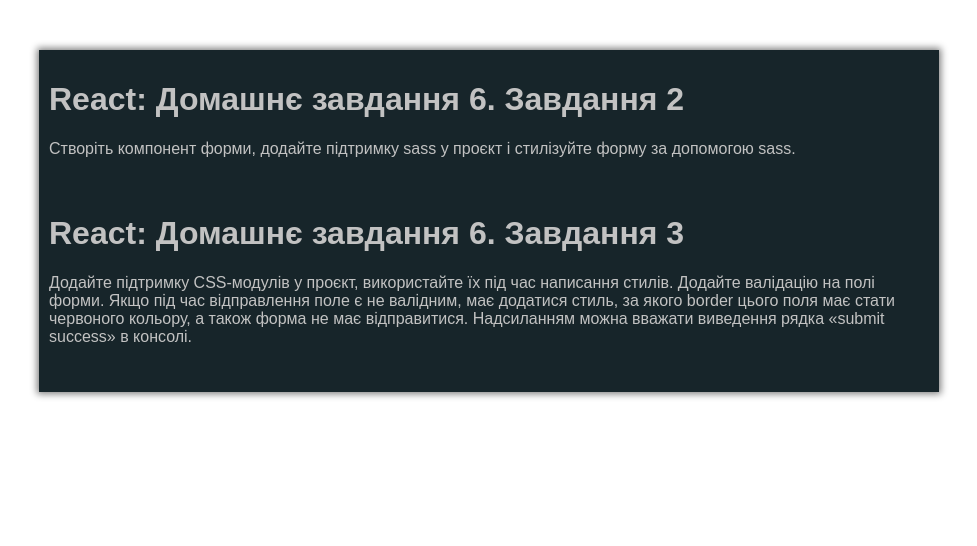
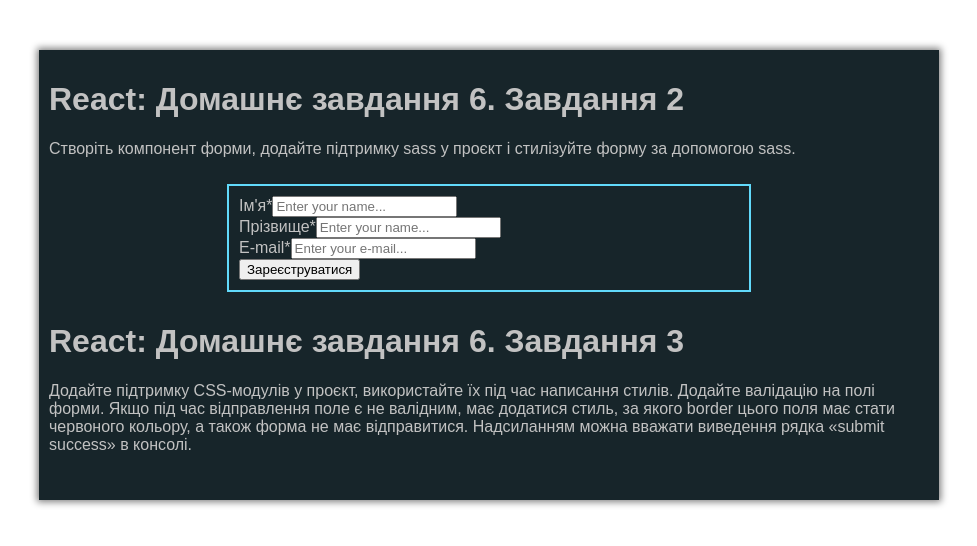
Before and after one commit to SerhiiHats/hw-6-at-react, a React (Create React App) app: page / in a window 1280 px wide. Shown: the top 546 px of the page, without its empty margins (151-1128 px from the left). Built offline with nearby package versions, Linux system fonts and the light colour scheme.

Commit message:
ффÐadd form

```diff
--- a/src/components/App/App.js
+++ b/src/components/App/App.js
@@ -2,6 +2,7 @@
 import Header from "../Header/Header";
 import {connect} from "react-redux";
 import React, {Component} from 'react';
+import FormFeedback from "../FormFeedback/FormFeedback";
 
 class App extends Component {
   render() {
@@ -9,6 +10,7 @@
     return (
       <div className="App">
         <Header nameTask={headerReducer.task1} descriptionTask={headerReducer.description1}/>
+        <FormFeedback/>
         <Header nameTask={headerReducer.task2} descriptionTask={headerReducer.description2}/>
 
       </div>
--- /dev/null
+++ b/src/components/FormFeedback/FormFeedback.css
@@ -0,0 +1,78 @@
+.ContainerForm {
+    background-color: #6E6C78;
+    color: white;
+    padding: 20px 0;
+}
+
+.FormFeedback {
+    width: 500px;
+    margin: 0 auto 0 auto;
+    border: 2px solid #61dafb;
+    display: flex;
+    flex-direction: column;
+    padding: 10px;
+}
+
+.FormFeedback .Row {
+    display: flex;
+    justify-content: space-between;
+}
+
+
+.FormFeedback .Row:first-child label {
+    text-align: left;
+    width: 46%;
+    font-weight: bold;
+    margin: 10px 0;
+}
+
+
+.FormFeedback .Row:first-child input {
+    display: block;
+    width: 96%;
+    height: 24px;
+    font-size: 12px;
+}
+
+.FormFeedback .Row:first-child input::placeholder {
+    font-size: 12px;
+}
+
+
+.FormFeedback .Row:nth-child(2) label {
+    text-align: left;
+    width: 100%;
+    font-weight: bold;
+    margin: 10px 0;
+}
+
+
+.FormFeedback .Row:nth-child(2) .Comment {
+    width: 98.5%;
+    height: 100px;
+    margin: 0;
+    resize: none;
+    display: block;
+}
+
+.FormFeedback .Row:nth-child(3) {
+    width: 99.5%;
+    justify-content: right;
+}
+
+.FormFeedback .Row:nth-child(3) .BtnSubmit {
+    background-color: #B7CF52;
+    color: #FFFFFF;
+    padding: 12px;
+    font-weight: bold;
+    font-size: 16px;
+    border: none;
+}
+
+.FormFeedback .Row:nth-child(3) .BtnSubmit:hover {
+    background-color: #94a844;
+}
+
+.FormFeedback .Row:nth-child(3) .BtnSubmit:active {
+    background-color: #B7CF52;
+}
--- /dev/null
+++ b/src/components/FormFeedback/FormFeedback.js
@@ -0,0 +1,80 @@
+import "./FormFeedback.css"
+import {Component} from "react";
+import {addAC} from "./formAction";
+import {connect} from "react-redux";
+
+class FormFeedback extends Component {
+  state = {
+    userName: "",
+    userEmail: "",
+    userComment: "",
+  }
+
+  handlerValue(e, valueName) {
+    this.setState({[valueName]: e.target.value})
+  }
+
+  cleanForm() {
+    this.setState({
+      userName: "",
+      userEmail: "",
+      userComment: "",
+    })
+  }
+
+  render() {
+
+    const {dispatch} = this.props;
+
+    return (
+      <div className={"containerForm"}>
+        <form className={"FormFeedback"}>
+
+          <div className={"row"}>
+            <label>Ім'я<span>*</span>
+              <input type={"text"} name={"name"} id={"name"} placeholder={"Enter your name..."}
+                     onChange={(e) => {
+                       this.handlerValue(e, "userName")
+                     }} value={this.state.userName}/>
+            </label>
+          </div>
+
+          <div className={"row"}>
+            <label>Прізвище<span>*</span>
+              <input type={"text"} name={"name"} id={"name"} placeholder={"Enter your name..."}
+                     onChange={(e) => {
+                       this.handlerValue(e, "userName")
+                     }} value={this.state.userName}/>
+            </label>
+          </div>
+
+          <div className={"row"}>
+            <label>E-mail<span>*</span>
+              <input type={"email"} name={"email"} id={"email"} placeholder={"Enter your e-mail..."}
+                     onChange={(e) => {
+                       this.handlerValue(e, "userEmail")
+                     }} value={this.state.userEmail}/>
+            </label>
+          </div>
+
+          <div className={"Row"}>
+            <input className={"BtnSubmit"} type={"submit"} value={"Зареєструватися"}
+                   onClick={(e) => {
+                     e.preventDefault();
+                     dispatch(addAC(this.state));
+                     this.cleanForm();
+                   }}/>
+          </div>
+        </form>
+
+      </div>);
+  }
+}
+
+const mapStateToProps = (store) => {
+  return {
+    dataRequest: store.dataRequest
+  }
+}
+
+export default connect(mapStateToProps)(FormFeedback);
--- /dev/null
+++ b/src/components/FormFeedback/formAction.js
@@ -0,0 +1,8 @@
+export const ADD_REQUEST = "ADD_REQUEST";
+
+export const addAC = (elem) => {
+  return {
+    type: ADD_REQUEST,
+    payload: elem,
+  }
+}
```
Also changed, not shown: src/components/FormFeedback/formReducer.js (added, +16 -0 lines).
